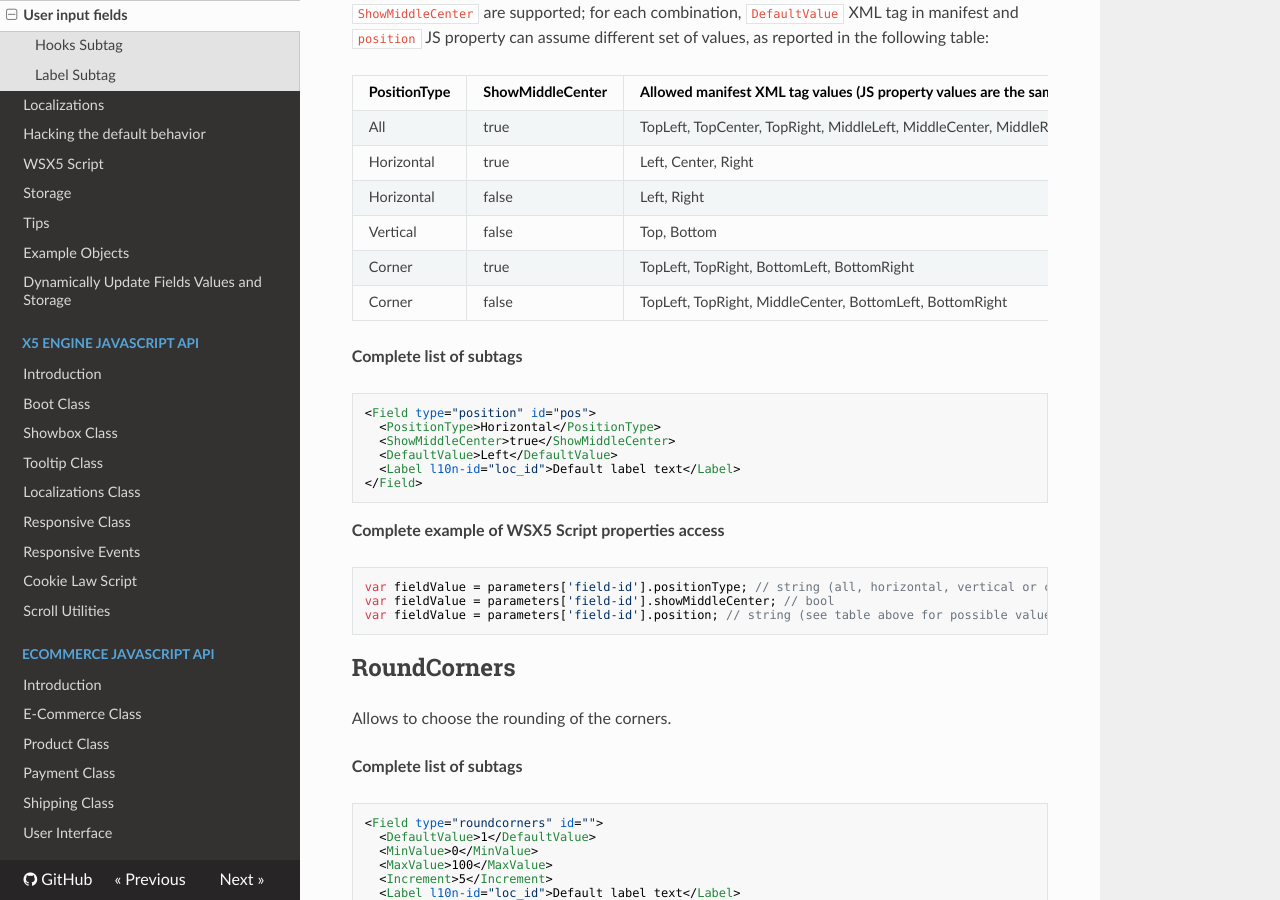
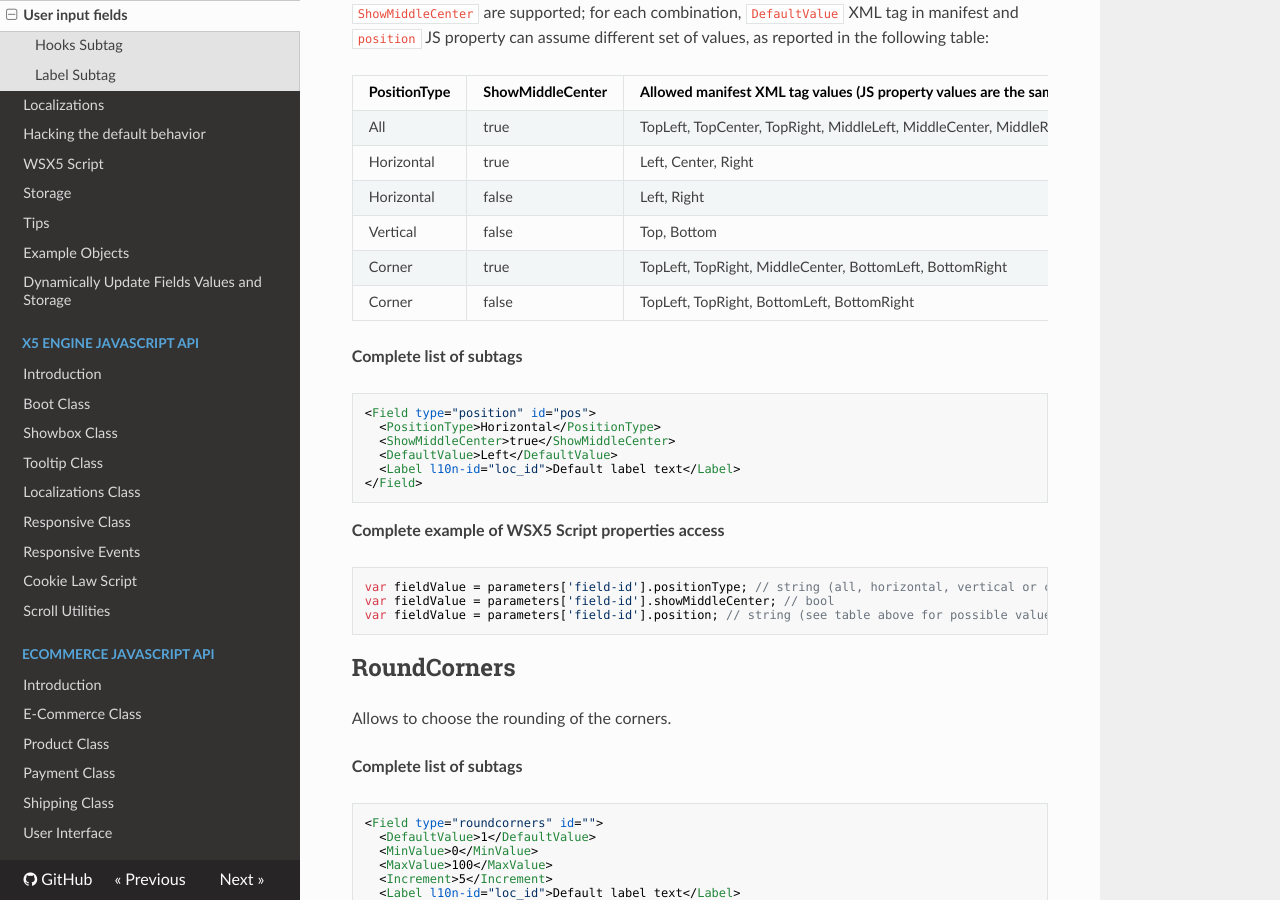
Before and after one commit to WebSiteX5/wsx5-developers-guide, an MkDocs documentation site: the page built from docs/optional-objects/user-input-fields.md, in a window 1280 px wide and 900 px high, scrolled down 11937 px. Built offline with MkDocs 1.6.1, drawn with Linux system fonts in a browser that asks for light colours; nearby versions of some CDN libraries.

````diff
--- a/docs/optional-objects/user-input-fields.md
+++ b/docs/optional-objects/user-input-fields.md
@@ -562,8 +562,8 @@ Allows to choose the position of a element. The following combinations of `Posit
 | Horizontal   | true             | Left, Center, Right                                                                                        |
 | Horizontal   | false            | Left, Right                                                                                                |
 | Vertical     | false            | Top, Bottom                                                                                                |
-| Corner       | true             | TopLeft, TopRight, BottomLeft, BottomRight                                                                 |
-| Corner       | false            | TopLeft, TopRight, MiddleCenter, BottomLeft, BottomRight                                                   |
+| Corner       | true             | TopLeft, TopRight, MiddleCenter, BottomLeft, BottomRight                                                   |
+| Corner       | false            | TopLeft, TopRight, BottomLeft, BottomRight                                                                 |
 
 **Complete list of subtags**
 ```xml
````
